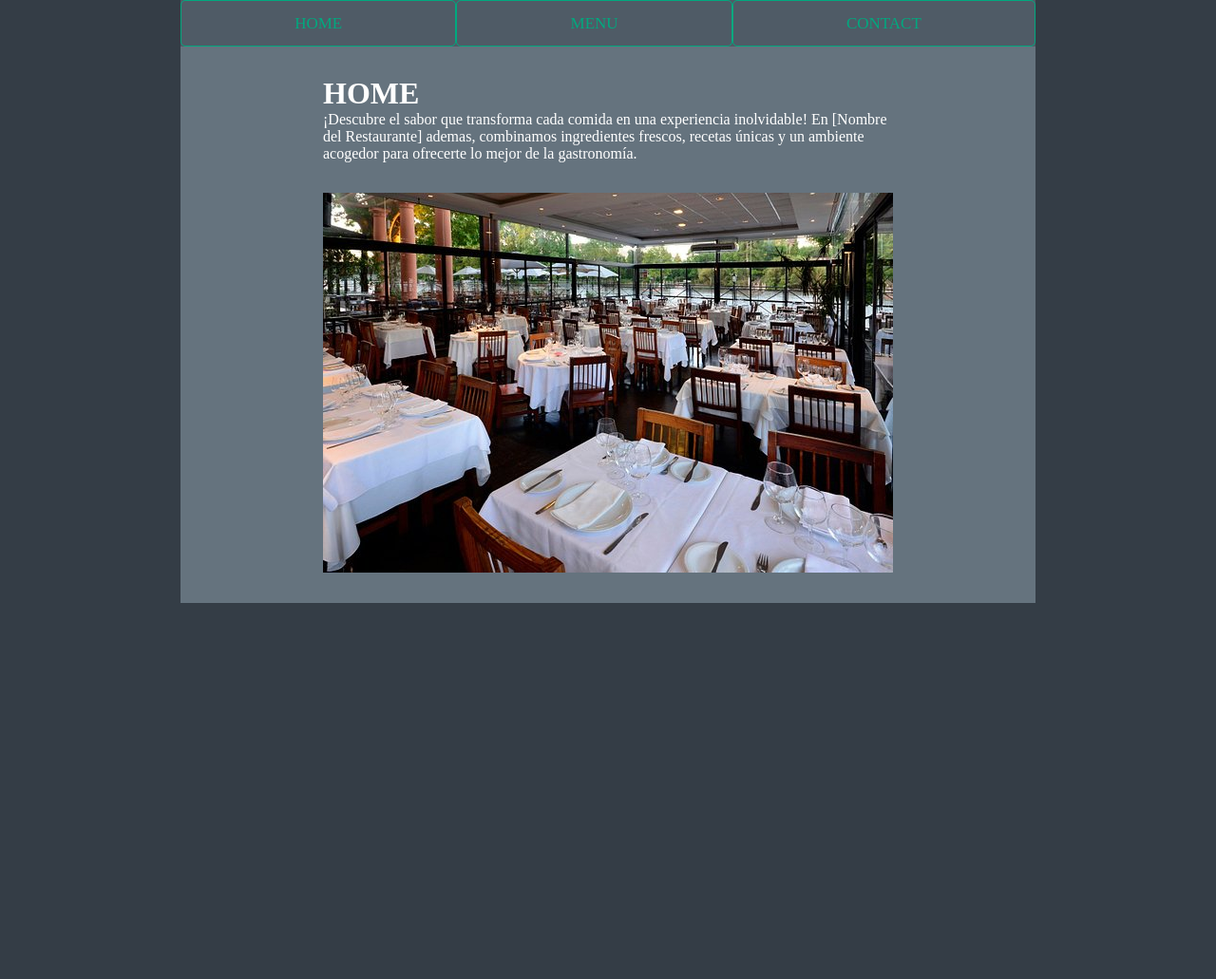
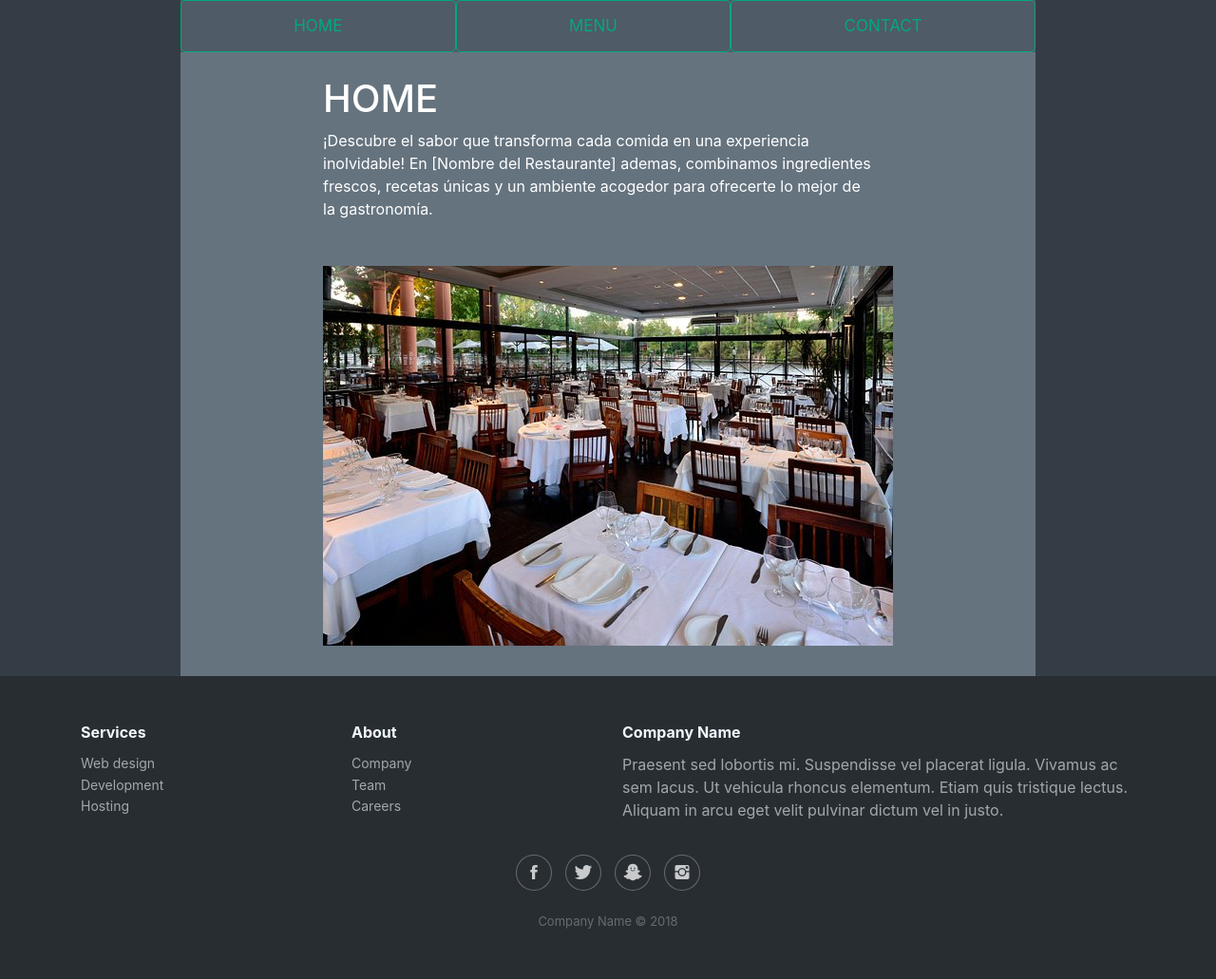
Before and after one commit to shiftero21/restaurant-page, a website built with webpack: page src/template.html in a window 1280 px wide. Shown: the whole page at 95% size. Before the commit the page ends 800 px from the top, so only its background shows below. Built offline with nearby package versions, Linux system fonts and the light colour scheme.

Commit message:
Add footer dark

```diff
--- a/src/styles/main.css
+++ b/src/styles/main.css
@@ -63,6 +63,9 @@ body {
   background-color: #343d46;
   color: #fff;
   overflow-y: scroll;
+  min-height: 100vh;
+  display: flex;
+  flex-direction: column;
 }
 
 header {
@@ -225,3 +228,94 @@ button:active {
     font-size: 1rem;
   }
 }
+
+.footer-dark {
+  margin-top: auto;
+  padding:50px 0;
+  color:#f0f9ff;
+  background-color:#282d32;
+}
+
+.footer-dark h3 {
+  margin-top:0;
+  margin-bottom:12px;
+  font-weight:bold;
+  font-size:16px;
+}
+
+.footer-dark ul {
+  padding:0;
+  list-style:none;
+  line-height:1.6;
+  font-size:14px;
+  margin-bottom:0;
+}
+
+.footer-dark ul a {
+  color:inherit;
+  text-decoration:none;
+  opacity:0.6;
+}
+
+.footer-dark ul a:hover {
+  opacity:0.8;
+}
+
+@media (max-width:767px) {
+  .footer-dark .item:not(.social) {
+    text-align:center;
+    padding-bottom:20px;
+  }
+}
+
+.footer-dark .item.text {
+  margin-bottom:36px;
+}
+
+@media (max-width:767px) {
+  .footer-dark .item.text {
+    margin-bottom:0;
+  }
+}
+
+.footer-dark .item.text p {
+  opacity:0.6;
+  margin-bottom:0;
+}
+
+.footer-dark .item.social {
+  text-align:center;
+}
+
+@media (max-width:991px) {
+  .footer-dark .item.social {
+    text-align:center;
+    margin-top:20px;
+  }
+}
+
+.footer-dark .item.social > a {
+  font-size:20px;
+  width:36px;
+  height:36px;
+  line-height:36px;
+  display:inline-block;
+  text-align:center;
+  border-radius:50%;
+  box-shadow:0 0 0 1px rgba(255,255,255,0.4);
+  margin:0 8px;
+  color:#fff;
+  opacity:0.75;
+}
+
+.footer-dark .item.social > a:hover {
+  opacity:0.9;
+}
+
+.footer-dark .copyright {
+  text-align:center;
+  padding-top:24px;
+  opacity:0.3;
+  font-size:13px;
+  margin-bottom:0;
+}
--- a/src/template.html
+++ b/src/template.html
@@ -3,6 +3,8 @@
 <head>
   <meta charset="UTF-8">
   <meta name="viewport" content="width=device-width, initial-scale=1.0">
+  <link rel="stylesheet" href="https://cdnjs.cloudflare.com/ajax/libs/twitter-bootstrap/4.1.3/css/bootstrap.min.css">
+  <link rel="stylesheet" href="https://cdnjs.cloudflare.com/ajax/libs/ionicons/2.0.1/css/ionicons.min.css">
   <title>Template</title>
 </head>
 <body>
@@ -15,5 +17,37 @@
   </header>
   <div id="contenido">
   </div>
+  <div class="footer-dark">
+    <footer>
+        <div class="container">
+            <div class="row">
+                <div class="col-sm-6 col-md-3 item">
+                    <h3>Services</h3>
+                    <ul>
+                        <li><a href="#">Web design</a></li>
+                        <li><a href="#">Development</a></li>
+                        <li><a href="#">Hosting</a></li>
+                    </ul>
+                </div>
+                <div class="col-sm-6 col-md-3 item">
+                    <h3>About</h3>
+                    <ul>
+                        <li><a href="#">Company</a></li>
+                        <li><a href="#">Team</a></li>
+                        <li><a href="#">Careers</a></li>
+                    </ul>
+                </div>
+                <div class="col-md-6 item text">
+                    <h3>Company Name</h3>
+                    <p>Praesent sed lobortis mi. Suspendisse vel placerat ligula. Vivamus ac sem lacus. Ut vehicula rhoncus elementum. Etiam quis tristique lectus. Aliquam in arcu eget velit pulvinar dictum vel in justo.</p>
+                </div>
+                <div class="col item social"><a href="#"><i class="icon ion-social-facebook"></i></a><a href="#"><i class="icon ion-social-twitter"></i></a><a href="#"><i class="icon ion-social-snapchat"></i></a><a href="#"><i class="icon ion-social-instagram"></i></a></div>
+            </div>
+            <p class="copyright">Company Name © 2018</p>
+        </div>
+    </footer>
+</div>
+<script src="https://cdnjs.cloudflare.com/ajax/libs/jquery/3.2.1/jquery.min.js"></script>
+<script src="https://cdnjs.cloudflare.com/ajax/libs/twitter-bootstrap/4.1.3/js/bootstrap.bundle.min.js"></script>
 </body>
 </html>
```
